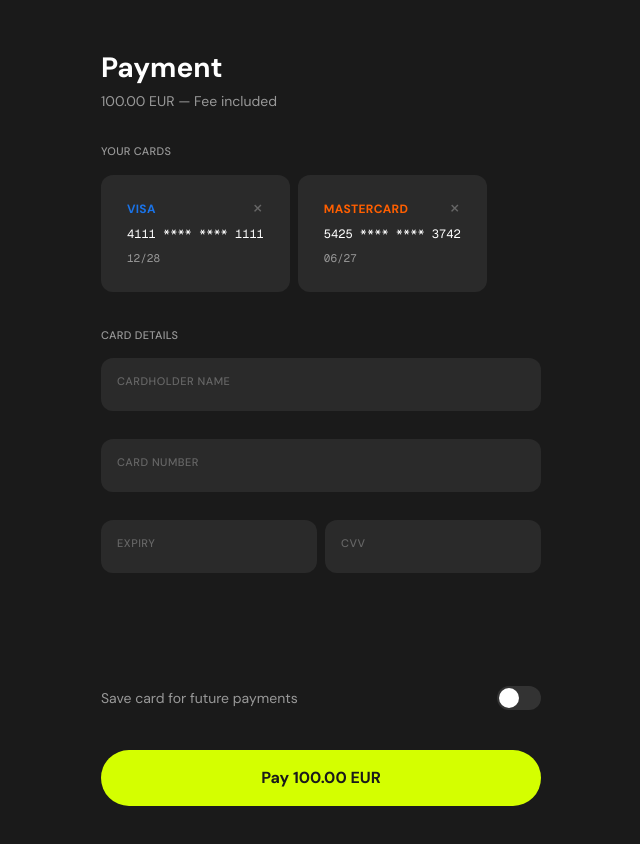
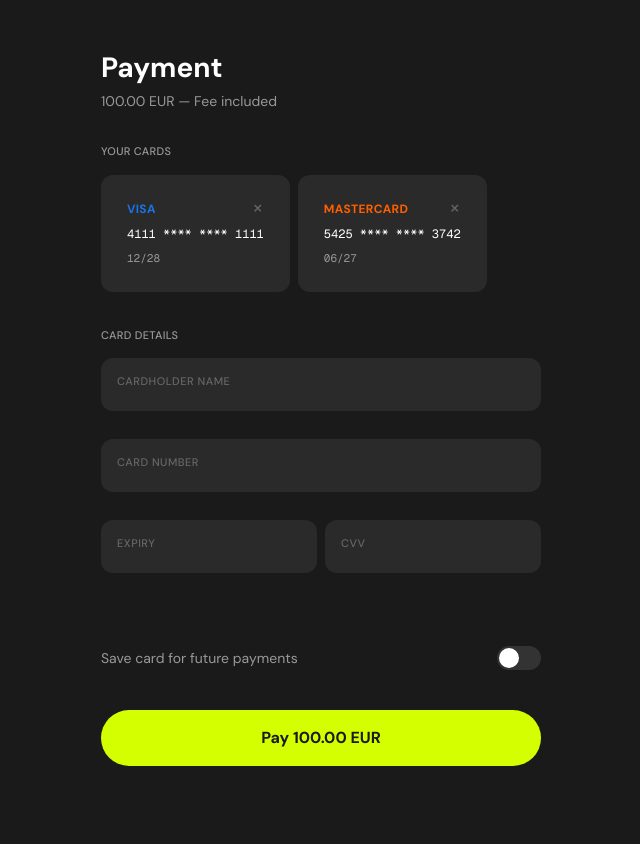
Before and after one commit to donovangriggs/payment-assessment, a React (Vite) app: page / in a window 1280 px wide. Shown: the top 844 px of the page, without its empty margins (319-959 px from the left). After the commit the page ends 814 px from the top, so only its background shows below. Built offline with nearby package versions, Linux system fonts and the light colour scheme.

Commit message:
style(design): FINDING-002 — reduce iframe min-height to tighten spacing
Excess dead space between CVV row and Save toggle caused by
min-h-[280px] being taller than actual form content.

```diff
--- a/src/components/CardIframe.tsx
+++ b/src/components/CardIframe.tsx
@@ -179,7 +179,7 @@ export function CardIframe({
         ref={iframeRef}
         src="/card-iframe.html"
         title="Card payment form"
-        className={`w-full border-none bg-transparent min-h-[280px] block ${
+        className={`w-full border-none bg-transparent min-h-[240px] block ${
           iframeState === 'loading' || iframeState === 'error'
             ? 'absolute w-px h-px overflow-hidden [clip:rect(0,0,0,0)]'
             : ''
```
